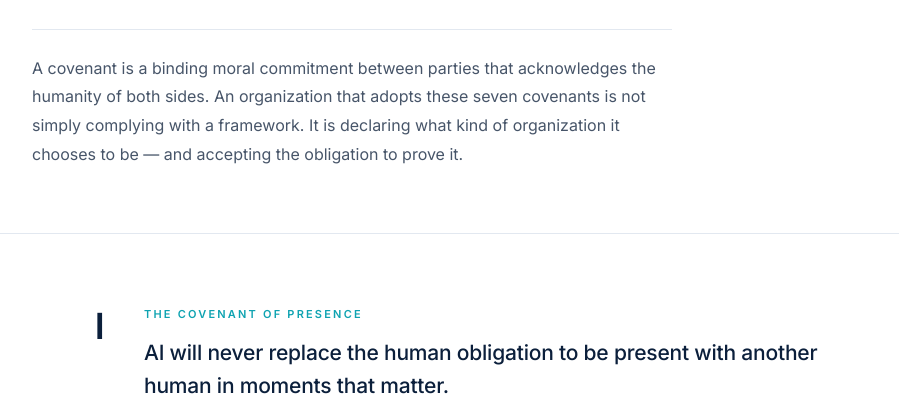
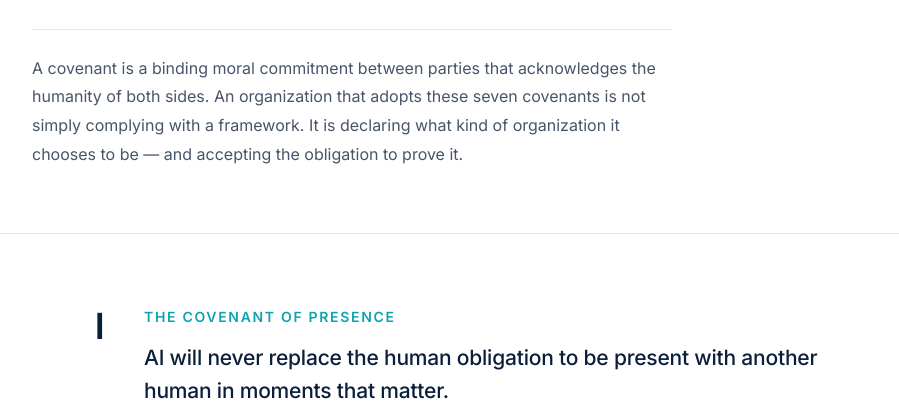
Before and after one commit to ajwork-art/humanvaluegovernance, a plain HTML site: page covenants.html in a window 1280 px wide. Shown: the part 342-761 px from the top of the page, without its empty margins (190-1089 px from the left). Drawn offline with Linux system fonts and the light colour scheme.

Commit message:
Increase covenant-label size: 11px → 14px for stronger visual presence
Co-Authored-By: Claude Sonnet 4.6 <noreply@anthropic.com>

```diff
--- a/covenants.html
+++ b/covenants.html
@@ -173,9 +173,9 @@
 
     /* "THE COVENANT OF PRESENCE" */
     .covenant-label {
-      font-size: 11px;
+      font-size: 14px;
       font-weight: 700;
-      letter-spacing: 0.2em;
+      letter-spacing: 0.12em;
       text-transform: uppercase;
       color: var(--teal);
       margin-bottom: 14px;
```
